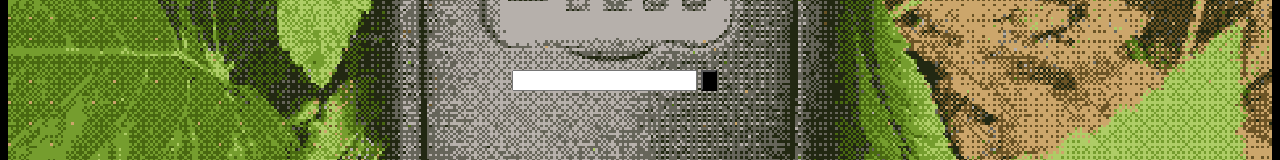
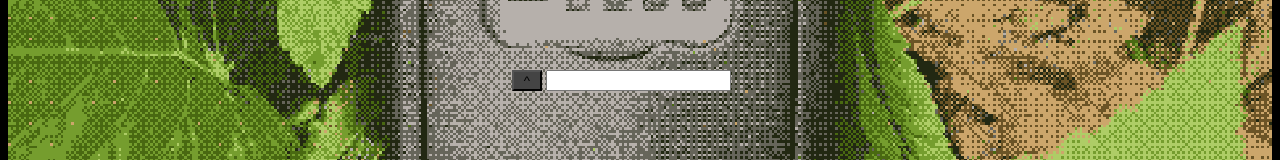
Before and after one commit to Hyfudiar/SecondHTMLadv, a plain HTML site: page 1Ex2.html in a window 1280 px wide. Shown: the part 410-570 px from the top of the page. Drawn offline with Linux system fonts and the light colour scheme.

Commit message:
tweaking submit button

```diff
--- a/1Ex2.html
+++ b/1Ex2.html
@@ -29,8 +29,8 @@
     </div>
     <div id="pw1">
         <form class="passform" action="1ELocked.html" onsubmit="return pwcheck()">
+            <input type="submit" value="^">
             <input type="text" required id="pass1">
-            <input type="submit">
         </form>
     </div>
     <audio autoplay loop>
--- a/style.css
+++ b/style.css
@@ -3,8 +3,9 @@ body {
 }
 
 input[type=submit] {
-  background-color: black;
-  width: 10px;
+  background-color: #444444;
+  text-emphasis-color: white;
+  width: 30px;
 }
 
 #pw1 {
```
